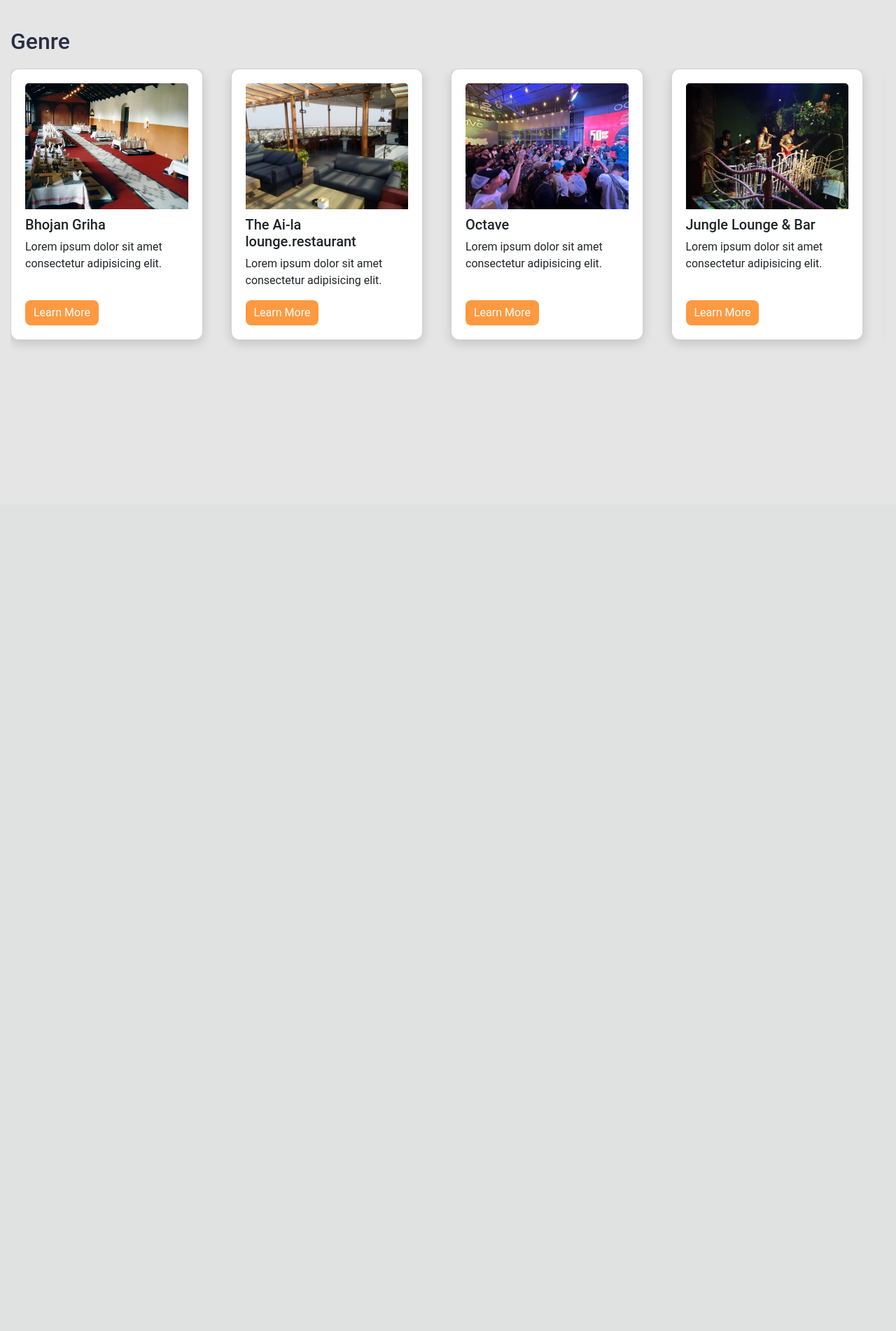
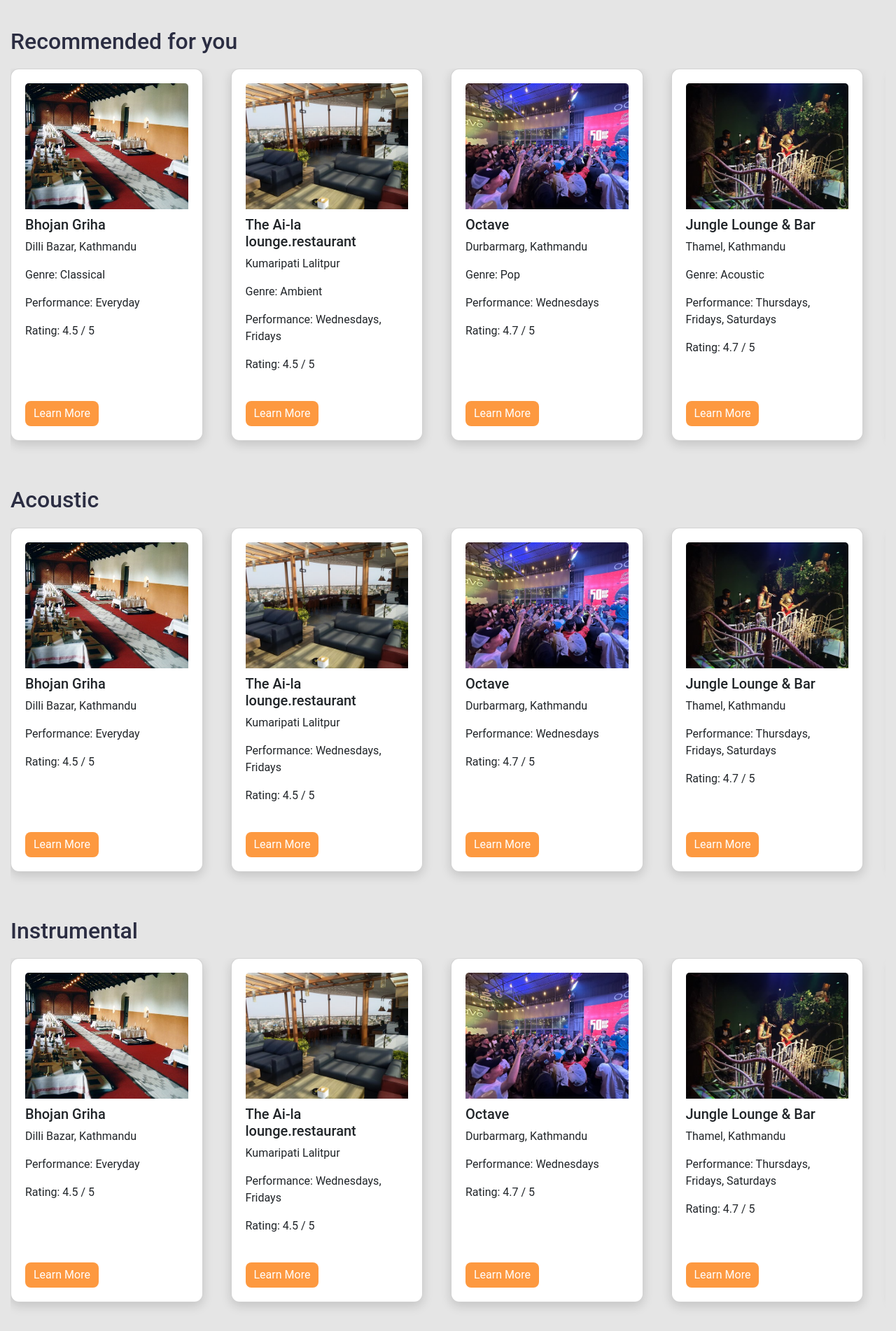
Before and after one commit to Tricch/LMRR, a Django app: page /dashboard in a window 1280 px wide. Shown: the part 79-1981 px from the top of the page at 70% size. Before the commit the page ends 571 px from the top, so only its background shows below. Run offline with Django 5.2, Linux system fonts and the light colour scheme; a user stored in the database is signed in; data comes from the database, SQL or seed files in the repository.

Commit message:
sixth commit

```diff
--- a/authentication/models.py
+++ b/authentication/models.py
@@ -10,19 +10,30 @@
     ("Jazz","Jazz")
 )
 
+day_choices = (
+    ("Sunday", "Sunday"),
+    ("Monday","Monday"),
+    ("Tuesday","Tuesday"),
+    ("Wednesday","Wednesday"),
+    ("Thursday","Thursday"),
+    ("Friday","Friday"),
+    ("Saturday","Saturday")
+)
+
 class Restaurant(models.Model):
     rest_name = models.CharField(max_length=100)
     location = models.CharField(max_length=100)
     genre = models.CharField(max_length=100, choices=genre_choices)
     performer = models.CharField(max_length=100, default="")
     ratings = models.CharField(max_length=100, default="")
-    day = models.CharField(max_length=100, default="")
-    time = models.CharField(max_length=100, default="")
+    # day = models.CharField(max_length=100, default="")
+    # time = models.CharField(max_length=100, default="")
+
+    day = models.CharField(max_length=100, choices=day_choices)
+
+    start_time = models.TimeField(null=True,blank=True)
+    end_time = models.TimeField(null=True,blank=True)
+
     rest_image = models.ImageField(upload_to='restaurant', default="")
-
-
-    # start_time = models.TimeField(null=True,blank=True)
-    # end_time = models.TimeField(null=True,blank=True)
-
     def __str__(self):
         return self.rest_name
--- a/static/css/style.css
+++ b/static/css/style.css
@@ -152,7 +152,7 @@
   font-weight: 600;
 }
 
-.genre input[type="checkbox"]:checked + label {
+.genre input[type="checkbox"]:checked+label {
   color: var(--dark-mode);
   font-weight: 600;
   background-color: var(--primary-color);
--- a/templates/dashboard.html
+++ b/templates/dashboard.html
@@ -110,7 +110,7 @@
 {% endblock css %}
 {% block body %}
 <div class="container">
-    <h2>Genre</h2>
+    <h2>Recommended for you</h2>
     <ul class="cards">
 
         {% for restu in resturants %}
@@ -119,7 +119,56 @@
                 <img src="{{MEDIA_ROOT}}{{restu.rest_image.url}}" class="card-img-top" alt="...">
                 <h3 class="card-title">{{restu.rest_name}}</h3>
                 <div class="card-content">
-                    <p>Lorem ipsum dolor sit amet consectetur adipisicing elit.</p>
+                    <p>{{restu.location}}</p>
+                    <p>Genre: {{restu.genre}}</p>
+                    <p>Performance: {{restu.day}}</p>
+                    <p>Rating: {{restu.ratings}} / 5</p>
+                </div>
+            </div>
+            <div class="card-link-wrapper">
+                <a href="" class="card-link">Learn More</a>
+            </div>
+        </li>
+        {% endfor %}
+
+    </ul>
+</div>
+<div class="container">
+    <h2>Acoustic</h2>
+    <ul class="cards">
+
+        {% for restu in resturants %}
+        <li class="card">
+            <div>
+                <img src="{{MEDIA_ROOT}}{{restu.rest_image.url}}" class="card-img-top" alt="...">
+                <h3 class="card-title">{{restu.rest_name}}</h3>
+                <div class="card-content">
+                    <p>{{restu.location}}</p>
+                    <p>Performance: {{restu.day}}</p>
+                    <p>Rating: {{restu.ratings}} / 5</p>
+                </div>
+            </div>
+            <div class="card-link-wrapper">
+                <a href="" class="card-link">Learn More</a>
+            </div>
+        </li>
+        {% endfor %}
+
+    </ul>
+</div>
+<div class="container">
+    <h2>Instrumental</h2>
+    <ul class="cards">
+
+        {% for restu in resturants %}
+        <li class="card">
+            <div>
+                <img src="{{MEDIA_ROOT}}{{restu.rest_image.url}}" class="card-img-top" alt="...">
+                <h3 class="card-title">{{restu.rest_name}}</h3>
+                <div class="card-content">
+                    <p>{{restu.location}}</p>
+                    <p>Performance: {{restu.day}}</p>
+                    <p>Rating: {{restu.ratings}} / 5</p>
                 </div>
             </div>
             <div class="card-link-wrapper">
```
Also changed, not shown: templates/index.html (+29 -102 lines), authentication/migrations/0004_remove_restaurant_time_restaurant_end_time_and_more.py (added), db.sqlite3.
